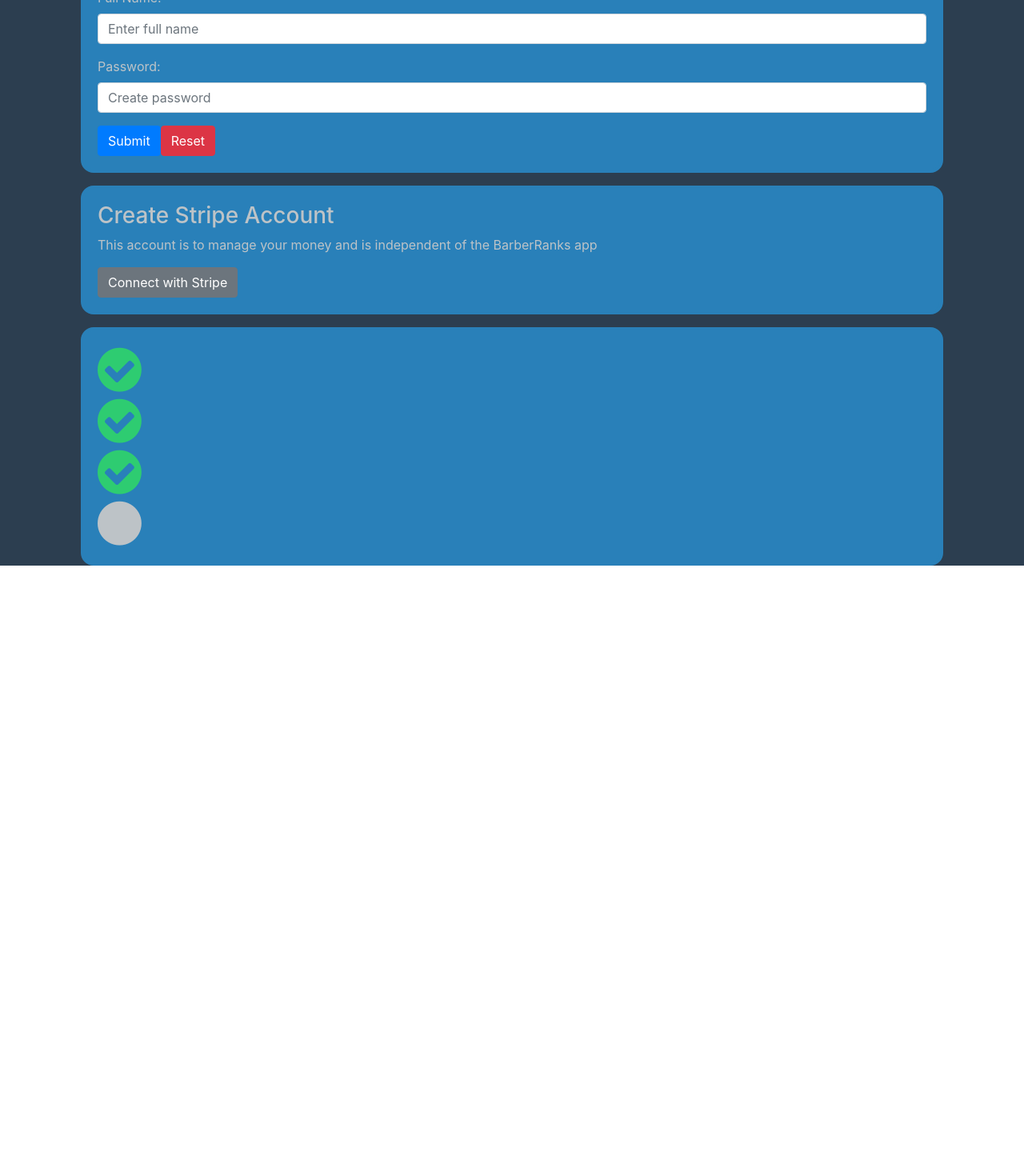
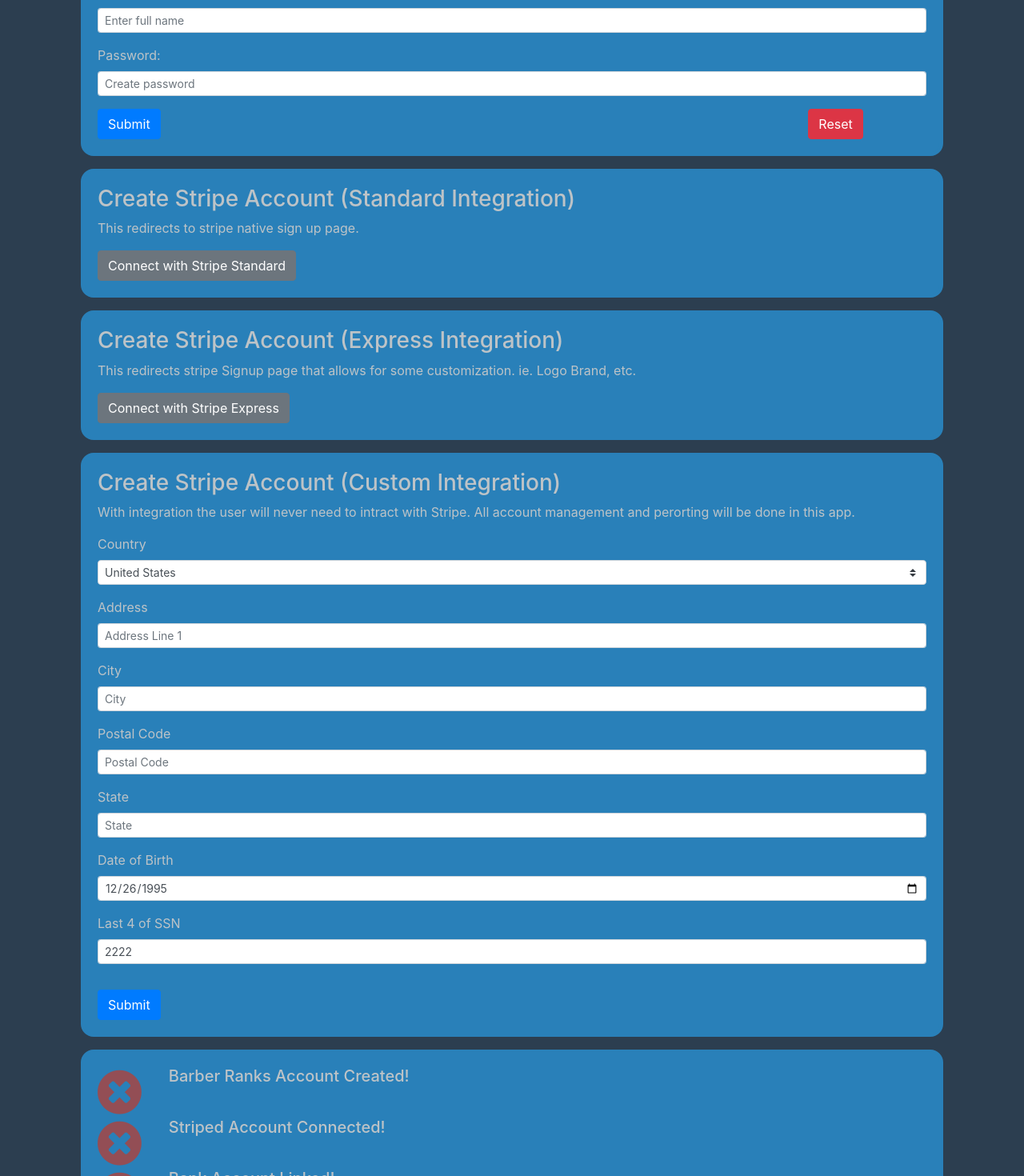
Before and after one commit to dibusan/vue-stripe-demo, a Vue app: page / in a window 1280 px wide. Shown: the part 180-1650 px from the top of the page at 80% size. Before the commit the page ends 903 px from the top, so only its background shows below. Built offline with nearby package versions, Linux system fonts and the light colour scheme.

Commit message:
Added all Stripe integrations

```diff
--- a/package.json
+++ b/package.json
@@ -10,6 +10,7 @@
   "dependencies": {
     "bootstrap": "^4.1.3",
     "bootstrap-vue": "^2.0.0-rc.11",
+    "dotenv": "^6.2.0",
     "font-awesome": "^4.7.0",
     "vue": "^2.5.17",
     "vuex": "^3.0.1"
@@ -29,8 +30,7 @@
       "node": true
     },
     "extends": [
-      "plugin:vue/essential",
-      "eslint:recommended"
+      "plugin:vue/essential"
     ],
     "rules": {},
     "parserOptions": {
--- a/src/components/vsd-account-setup-complete.vue
+++ b/src/components/vsd-account-setup-complete.vue
@@ -1,30 +1,55 @@
 <template lang="html">
     <div class="">
 
-      <div >
-        <i class="fa fa-4x fa-check-circle" style="color: #2ecc71;"></i>
+      <div class="row">
+        <div class="col-1 pull-left">
+          <i class="status-success-icon fa fa-4x fa-check-circle" v-if="completedBrAccount"></i>
+          <i class="status-incomplete-icon fa fa-4x far fa-times-circle" v-else></i>
+        </div>
+        <h5 class="col">Barber Ranks Account Created!</h5>
       </div>
 
-      <div >
-        <i class="fa fa-4x fa-check-circle" style="color: #2ecc71;"></i>
+      <div class="row">
+        <div class="col-1 pull-left">
+          <i class="status-success-icon fa fa-4x fa-check-circle" v-if="hasStripeAccount"></i>
+          <i class="status-incomplete-icon fa fa-4x far fa-times-circle" v-else></i>
+        </div>
+        <h5 class="col">Striped Account Connected!</h5>
       </div>
 
-      <div >
-        <i class="fa fa-4x fa-check-circle" style="color: #2ecc71;"></i>
+      <div class="row">
+        <div class="col-1">
+          <i class="status-success-icon fa fa-4x fa-check-circle" v-if="hasBankAccount"></i>
+          <i class="status-incomplete-icon fa fa-4x far fa-times-circle" v-else></i>
+        </div>
+        <h5 class="col">Bank Account Linked!</h5>
       </div>
-
-      <div class="">
-        <i class="fa fa-4x far fa-circle"></i>
-      </div>
-
 
     </div>
 </template>
 
 <script>
-export default {
-}
+  export default {
+      computed: {
+        completedBrAccount: function(){
+          return this.$store.state.brAccountCreated;
+        },
+        hasStripeAccount: function(){
+          return this.$store.state.stripeAccountCreated;
+        },
+        hasBankAccount: function(){
+          return this.$store.state.bankAccountConected;
+        }
+      }
+  }
 </script>
 
 <style lang="css">
+  .status-success-icon {
+    color: rgba(46, 204, 113, 0.7);
+  }
+
+  .status-incomplete-icon {
+    color: rgba(192, 57, 43, 0.7);
+  }
 </style>
--- a/src/components/vsd-create-br-account.vue
+++ b/src/components/vsd-create-br-account.vue
@@ -5,41 +5,61 @@
 
     <b-form @submit="onSubmit" @reset="onReset">
 
+      <!-- Email -->
       <b-form-group id="email-group"
                     label="Email address:"
-                    label-for="email-input">
+                    label-for="email-input"
+                    horizontal>
         <b-form-input id="email-input"
                       type="email"
                       v-model="form.email"
                       required
-                      placeholder="Enter email">
+                      placeholder="Enter email"
+                      size="sm">
         </b-form-input>
       </b-form-group>
 
+      <!-- Full Name -->
       <b-form-group id="name-group"
                     label="Full Name:"
-                    label-for="name-input">
+                    label-for="name-input"
+                    horizontal>
         <b-form-input id="name-input"
                       type="text"
                       v-model="form.name"
                       required
-                      placeholder="Enter full name">
+                      placeholder="Enter full name"
+                      size="sm">
         </b-form-input>
       </b-form-group>
 
+      <!-- Password -->
       <b-form-group id="password-group"
                     label="Password:"
-                    label-for="password-input">
+                    label-for="password-input"
+                    horizontal>
         <b-form-input id="password-input"
                       type="password"
                       v-model="form.password"
                       required
-                      placeholder="Create password">
+                      placeholder="Create password"
+                      size="sm">
+
         </b-form-input>
       </b-form-group>
 
-      <b-button type="submit" variant="primary">Submit</b-button>
-      <b-button type="reset" variant="danger">Reset</b-button>
+      <b-row>
+        <b-col sm="2">
+          <b-button type="submit" variant="primary">Submit</b-button>
+        </b-col>
+        <b-col></b-col> <!--Spacer column-->
+        <b-col sm="2">
+          <b-button type="reset" variant="danger">Reset</b-button>
+        </b-col>
+
+      </b-row>
+
+
     </b-form>
   </div>
 
@@ -47,6 +67,11 @@
 
 <script>
 export default {
+  created: function(){
+
+    console.log("process.env");
+    console.log(process.env);
+  },
   data () {
     return {
       form: {
@@ -59,7 +84,11 @@ export default {
   methods: {
     onSubmit (evt) {
       evt.preventDefault();
-      alert(JSON.stringify(this.form));
+
+      console.log("Creating account:");
+      console.log(JSON.stringify(this.form));
+
+      this.$store.dispatch('createBrAccount');
     },
     onReset (evt) {
       evt.preventDefault();
--- /dev/null
+++ b/src/components/vsd-custom-connect-stripe-account.vue
@@ -0,0 +1,135 @@
+<template lang="html">
+  <div class="">
+    <h3>Create Stripe Account (Custom Integration)</h3>
+    <p>
+      With integration the user will never need to intract with Stripe.
+      All account management and perorting will be done in this app.
+    </p>
+
+    <b-form @submit="onSubmit" >
+      <!-- Country: Only US for the moment -->
+      <b-form-group label="Country"
+                    label-for="country-in"
+                    horizontal>
+        <b-form-select id="country-in"
+                       v-model="form.country"
+                       :options="supported_countries"
+                       size="sm">
+        </b-form-select>
+      </b-form-group>
+
+      <!-- Address Line 1 -->
+      <b-form-group label="Address"
+                    label-for="addr-1-in"
+                    horizontal>
+        <b-form-input v-model="form.addr1"
+                      id="addr-1-in"
+                      type="text"
+                      required
+                      placeholder="Address Line 1"
+                      size="sm">
+        </b-form-input>
+      </b-form-group>
+
+      <!-- City -->
+      <b-form-group label="City"
+                    label-for="city-in"
+                    horizontal>
+        <b-form-input v-model="form.city"
+                      id="city-in"
+                      type="text"
+                      required
+                      placeholder="City"
+                      size="sm">
+        </b-form-input>
+      </b-form-group>
+
+      <!-- Postal Code -->
+      <b-form-group label="Postal Code"
+                    label-for="zip-in"
+                    horizontal>
+        <b-form-input v-model="form.zip"
+                      id="zip-in"
+                      type="number"
+                      required
+                      placeholder="Postal Code"
+                      size="sm">
+        </b-form-input>
+      </b-form-group>
+
+      <!-- State -->
+      <b-form-group label="State"
+                    label-for="state-in"
+                    horizontal>
+        <b-form-input v-model="form.state"
+                      id="state-in"
+                      type="text"
+                      required
+                      placeholder="State"
+                      size="sm">
+        </b-form-input>
+      </b-form-group>
+
+      <!-- Date of Birth -->
+      <b-form-group label="Date of Birth"
+                    label-for="dob-in"
+                    horizontal>
+        <b-form-input v-model="form.dob"
+                      id="dob-in"
+                      type="date"
+                      required
+                      placeholder="Date of Birth"
+                      size="sm">
+        </b-form-input>
+      </b-form-group>
+
+      <!-- SSN Last 4 digits -->
+      <b-form-group label="Last 4 of SSN"
+                    label-for="ssn-in"
+                    horizontal>
+        <b-form-input v-model="form.ssn"
+                      id="ssn-in"
+                      type="number"
+                      required
+                      placeholder="Last 4 of Social Security Number"
+                      size="sm">
+        </b-form-input>
+      </b-form-group>
+
+      <b-form-group></b-form-group>
+
+      <b-button type="submit" variant="primary">Submit</b-button>
+    </b-form>
+
+
+
+  </div>
+</template>
+
+<script>
+  var countries = ["United States"];
+
+  export default {
+    data: function(){
+      return {
+        supported_countries: countries,
+        form: {
+          country: countries[0],
+          dob: '1995-12-26',
+          ssn: 2222
+
+        }
+      }
+    },
+    methods: {
+      onSubmit (evt){
+        evt.preventDefault();
+        console.log(JSON.stringify(this.form));
+        this.$store.dispatch('createCustomStripeAccount', this.form)
+      }
+    }
+  }
+</script>
+
+<style lang="css">
+</style>
--- /dev/null
+++ b/src/components/vsd-express-connect-stripe-account.vue
@@ -0,0 +1,30 @@
+<template lang="html">
+  <div class="">
+    <h3>Create Stripe Account (Express Integration)</h3>
+    <p>
+      This redirects stripe Signup page that allows for some customization.
+      ie. Logo Brand, etc.
+    </p>
+
+    <a :href="stripe_connect_url">
+      <b-button> Connect with Stripe Express </b-button>
+    </a>
+
+  </div>
+</template>
+
+<script>
+  var test_client_id = "ca_E5Hvh5VQCWo8U9wiXD2oN7VMdROzQgxS";
+  var redirect_uri = "http://localhost:8080/";
+
+  export default {
+    data: function() {
+      return {
+        stripe_connect_url: `https://connect.stripe.com/express/oauth/authorize?redirect_uri=http://localhost:8080/&client_id=ca_E5Hvh5VQCWo8U9wiXD2oN7VMdROzQgxS`
+      }
+    }
+  }
+</script>
+
+<style lang="css">
+</style>
--- a/src/components/vsd-connect-stripe-account.vue
+++ b/src/components/vsd-standard-connect-stripe-account.vue
@@ -1,10 +1,10 @@
 <template lang="html">
   <div class="">
-    <h3>Create Stripe Account</h3>
-    <p>This account is to manage your money and is independent of the BarberRanks app</p>
+    <h3>Create Stripe Account (Standard Integration)</h3>
+    <p>This redirects to stripe native sign up page.</p>
 
     <a :href="stripe_connect_url">
-      <b-button> Connect with Stripe </b-button>
+      <b-button> Connect with Stripe Standard</b-button>
     </a>
 
   </div>
@@ -16,8 +16,6 @@
   var redirect_uri = "http://localhost:8080/";
 
   export default {
-
-
     data: function(){
       return {
         stripe_connect_url: `https://connect.stripe.com/oauth/authorize?redirect_uri=${redirect_uri}&response_type=code&client_id=${test_client_id}&scope=read_write`,
--- a/src/components/vsd-wizard.vue
+++ b/src/components/vsd-wizard.vue
@@ -5,11 +5,19 @@
       <vsd-create-br-account></vsd-create-br-account>
     </div>
 
-    <div class="wizard-step" id="wizard-step-2">
-      <vsd-connect-stripe-account></vsd-connect-stripe-account>
+    <div class="wizard-step" id="wizard-step-2-a">
+      <vsd-standard-connect-stripe-account></vsd-standard-connect-stripe-account>
     </div>
 
-    <div class="wizard-step" id="wizard-step-3">
+    <div class="wizard-step" id="wizard-step-2-b">
+      <vsd-express-connect-stripe-account></vsd-express-connect-stripe-account>
+    </div>
+
+    <div class="wizard-step" id="wizard-step-2-c">
+      <vsd-custom-connect-stripe-account></vsd-custom-connect-stripe-account>
+    </div>
+
+    <div class="wizard-step" id="wizard-step-4">
       <vsd-account-setup-complete></vsd-account-setup-complete>
     </div>
 
@@ -18,14 +26,18 @@
 
 <script>
   import VsdCreateBrAccount from './vsd-create-br-account.vue';
-  import VsdConnectStripeAccount from './vsd-connect-stripe-account.vue';
+  import VsdStandardConnectStripeAccount from './vsd-standard-connect-stripe-account.vue';
+  import VsdExpressConnectStripeAccount from './vsd-express-connect-stripe-account.vue';
+  import VsdCustomConnectStripeAccount from './vsd-custom-connect-stripe-account.vue';
   import VsdAccountSetupComplete from './vsd-account-setup-complete.vue';
 
   export default {
     name: 'vsd-wizard',
     components: {
       'vsd-create-br-account': VsdCreateBrAccount,
-      'vsd-connect-stripe-account': VsdConnectStripeAccount,
+      'vsd-standard-connect-stripe-account': VsdStandardConnectStripeAccount,
+      'vsd-express-connect-stripe-account': VsdExpressConnectStripeAccount,
+      'vsd-custom-connect-stripe-account': VsdCustomConnectStripeAccount,
       'vsd-account-setup-complete': VsdAccountSetupComplete
     }
   }
--- a/src/main.js
+++ b/src/main.js
@@ -11,6 +11,7 @@ import store from './vuex_store';
 Vue.config.productionTip = false;
 Vue.use(BootstrapVue);
 
+
 new Vue({
   render: h => h(App),
   store,
```
Also changed, not shown: src/vuex_store/index.js (+44 -1 lines), 2 other files (tests, documents, lock files or other folders).
